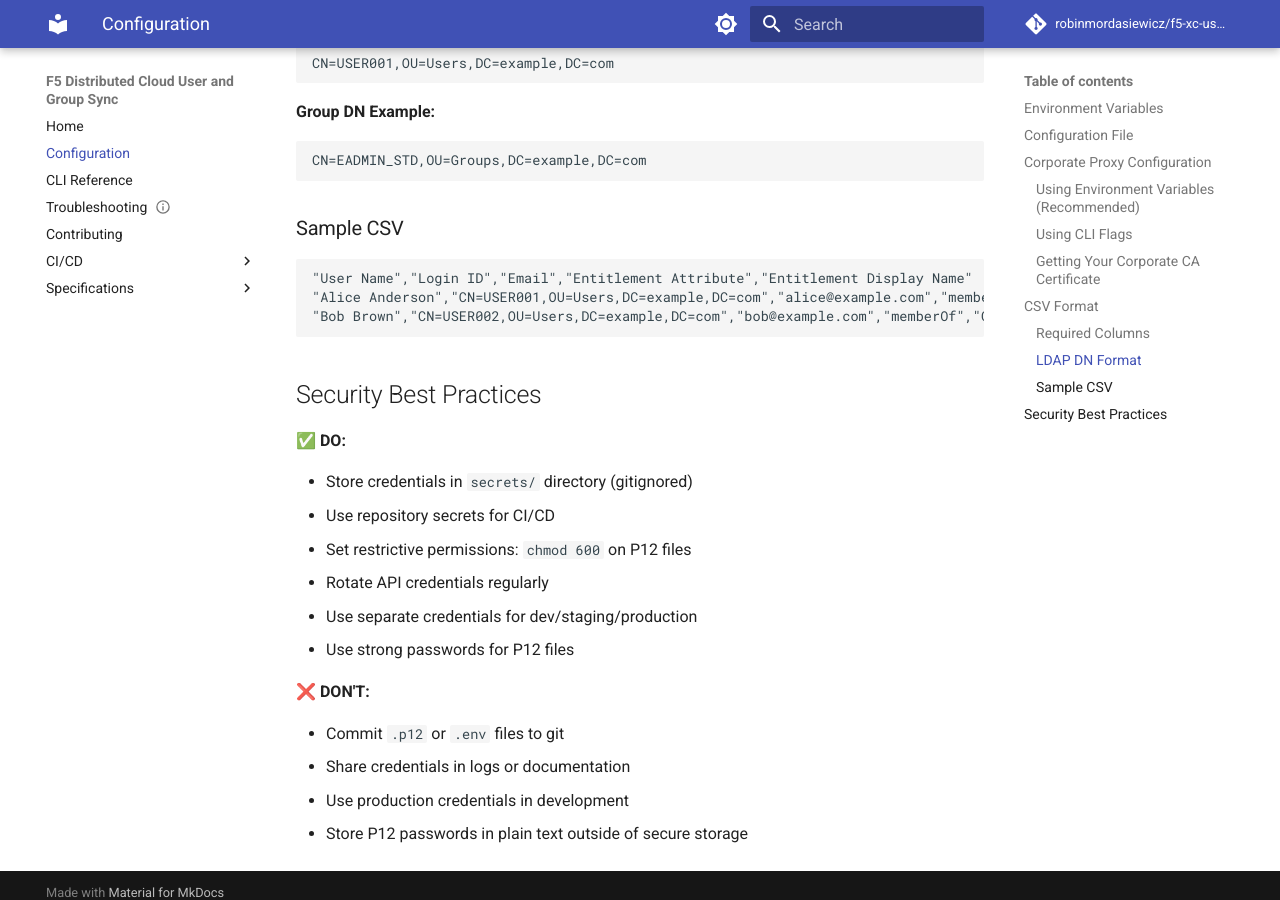
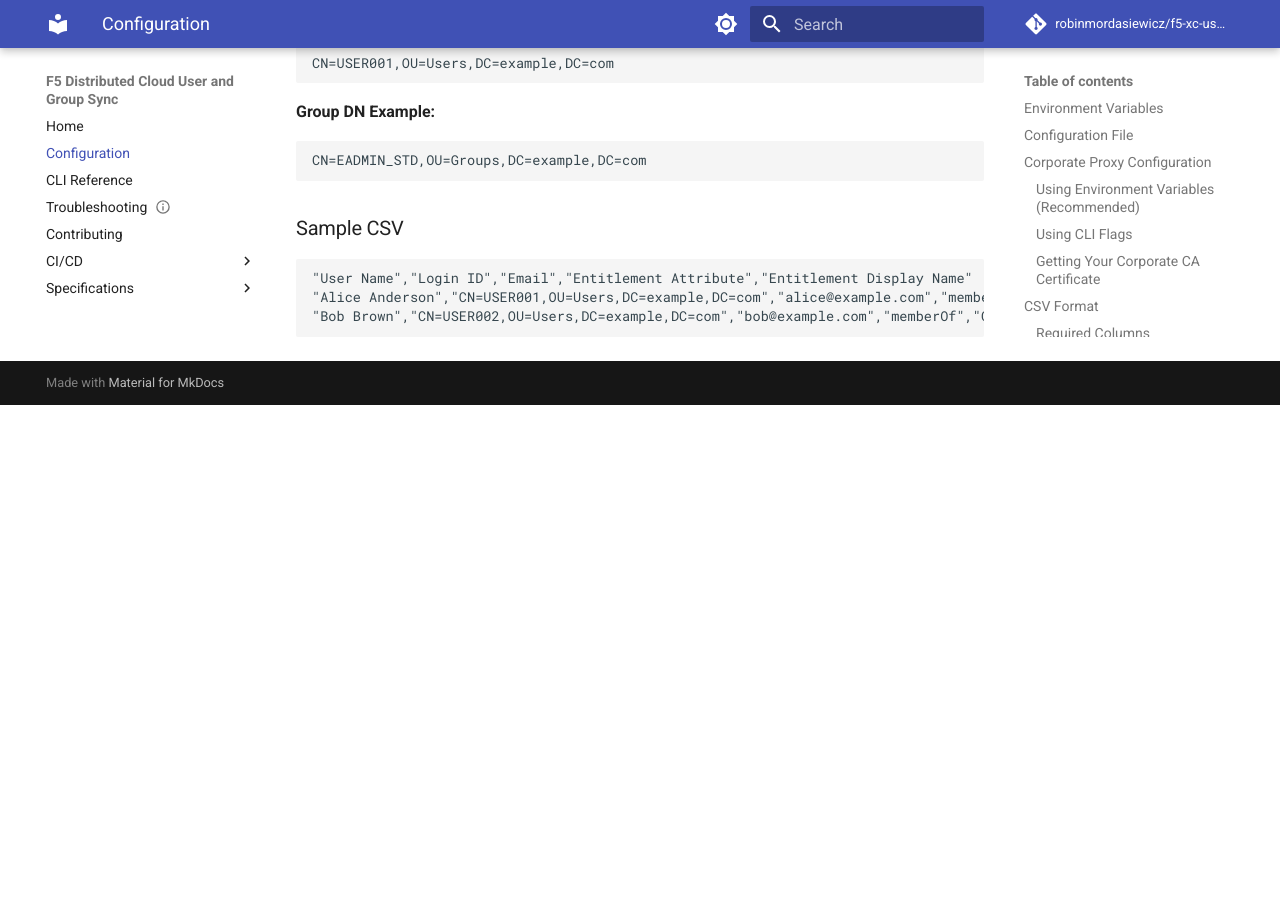
Before and after one commit to robinmordasiewicz/f5-xc-rbac, an MkDocs documentation site: the page built from docs/configuration.md, in a window 1280 px wide and 900 px high, scrolled down 2858 px. Built offline with MkDocs 1.6.1 and Material for MkDocs 9.7.7, drawn with Linux system fonts in a browser that asks for light colours; comment, search, counter and statistics services are not loaded; after the commit the page ends 3263 px from its top, so only the background shows below that.

Commit message:
docs: remove security section and fix mkdocs navigation link (#163)
Final documentation cleanup for minimalist best practices.

Changes:
- Remove Security Best Practices section from configuration.md (18 lines)
  - Removed DO/DON'T lists for credential handling
  - Common knowledge that adds unnecessary verbosity
  - File reduced from 151 to 133 lines (12% reduction)

- Fix broken navigation link in mkdocs.yml
  - Changed CONTRIBUTING.md → contributing.md (case mismatch)
  - Navigation now matches actual filename

Impact:
- Cleaner configuration guide focused on essential setup only
- All navigation links verified and working
- Continued progress toward minimal, comprehensive documentation

Closes #162

🤖 Generated with [Claude Code](https://claude.com/claude-code)

Co-authored-by: Claude <noreply@anthropic.com>

````diff
--- a/docs/configuration.md
+++ b/docs/configuration.md
@@ -130,21 +130,3 @@ CN=EADMIN_STD,OU=Groups,DC=example,DC=com
 "Alice Anderson","CN=USER001,OU=Users,DC=example,DC=com","alice@example.com","memberOf","CN=EADMIN_STD,OU=Groups,DC=example,DC=com"
 "Bob Brown","CN=USER002,OU=Users,DC=example,DC=com","bob@example.com","memberOf","CN=EADMIN_STD,OU=Groups,DC=example,DC=com"
 ```
-
-## Security Best Practices
-
-**✅ DO:**
-
-- Store credentials in `secrets/` directory (gitignored)
-- Use repository secrets for CI/CD
-- Set restrictive permissions: `chmod 600` on P12 files
-- Rotate API credentials regularly
-- Use separate credentials for dev/staging/production
-- Use strong passwords for P12 files
-
-**❌ DON'T:**
-
-- Commit `.p12` or `.env` files to git
-- Share credentials in logs or documentation
-- Use production credentials in development
-- Store P12 passwords in plain text outside of secure storage
--- a/mkdocs.yml
+++ b/mkdocs.yml
@@ -15,7 +15,7 @@ nav:
   - Configuration: configuration.md
   - CLI Reference: cli-reference.md
   - Troubleshooting: troubleshooting.md
-  - Contributing: CONTRIBUTING.md
+  - Contributing: contributing.md
   - CI/CD:
     - GitLab CI: CICD/gitlab-ci.md
     - GitHub Actions: CICD/github-actions.md
````
